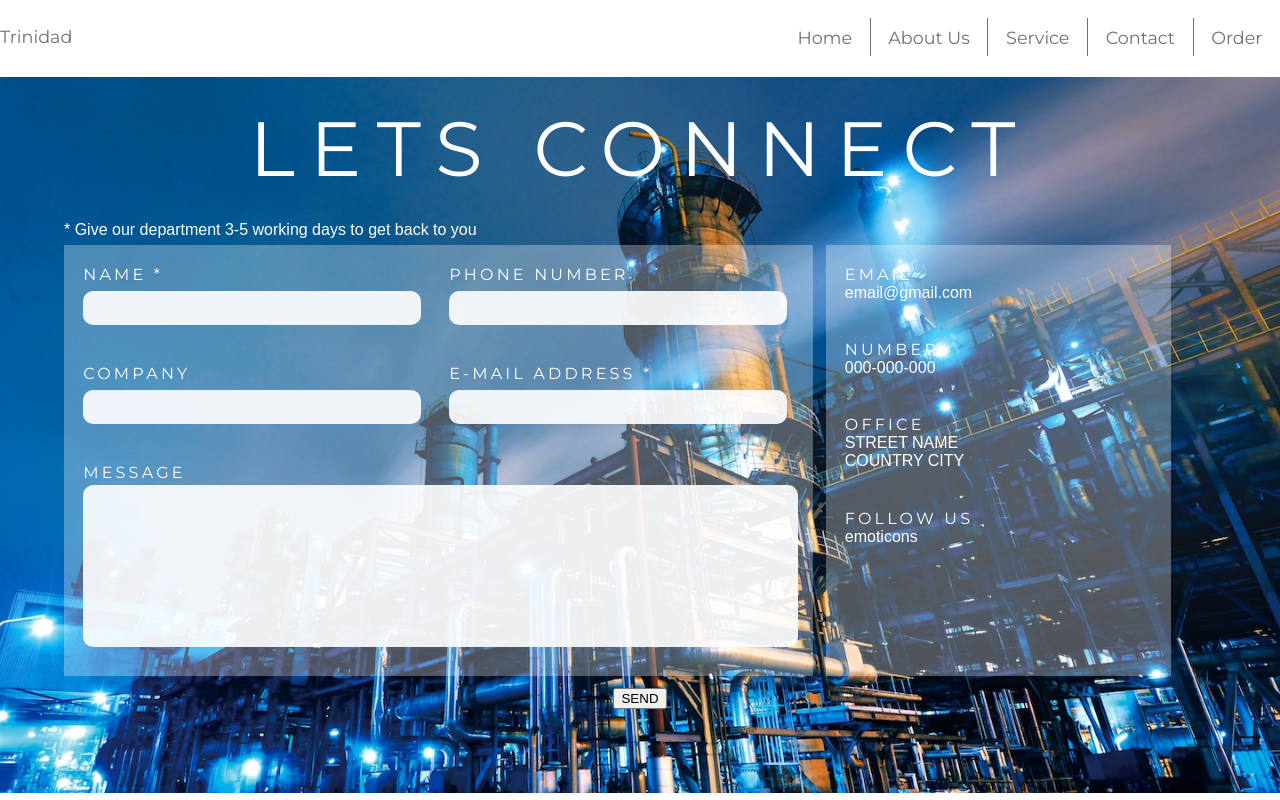
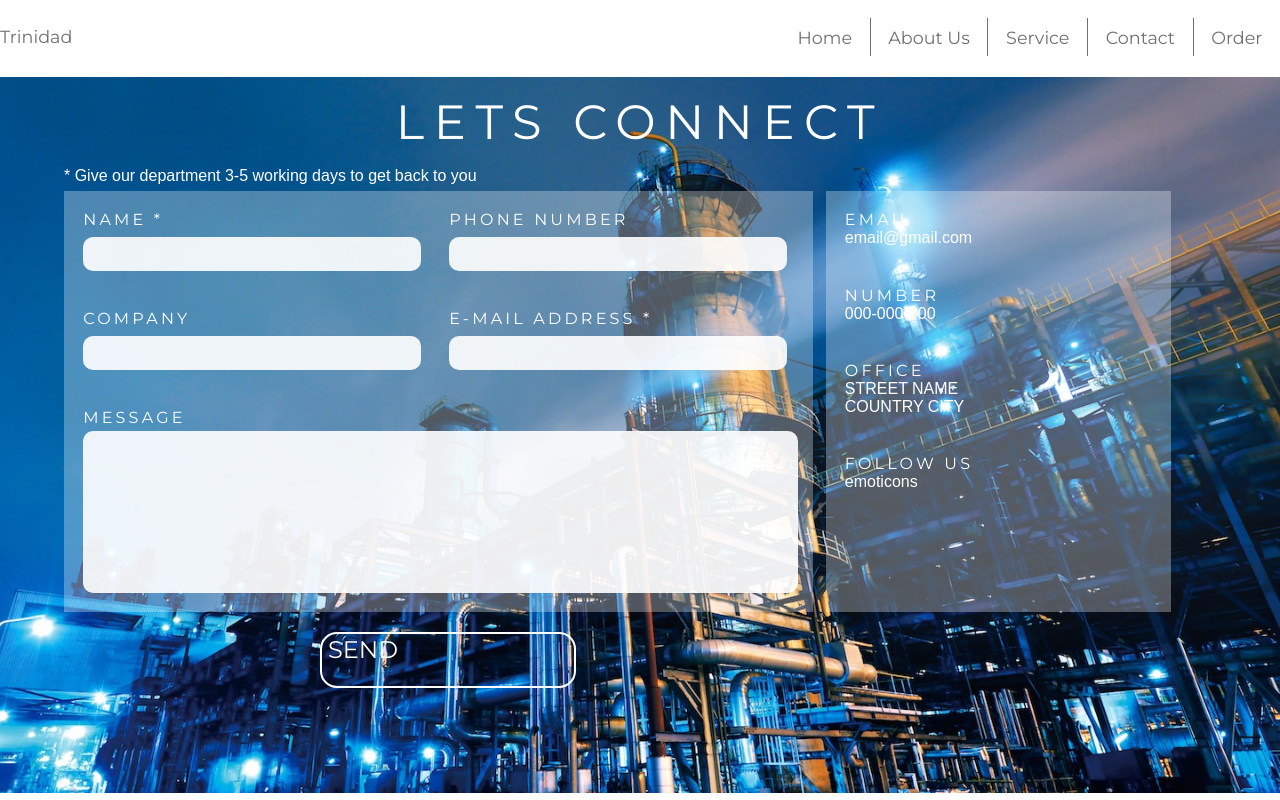
Before and after one commit to AurlinD/trinidad, a React (Create React App) app in the folder client/: page /contact in a window 1280 px wide. Built offline with nearby package versions, Linux system fonts and the light colour scheme.

Commit message:
updated header to be called nav bar, updated button css for contact

```diff
--- a/client/src/components/App.js
+++ b/client/src/components/App.js
@@ -1,6 +1,6 @@
 import React from "react";
 import { Router, Route, Switch } from "react-router-dom";
-import Header from "./Header";
+import Navigation from "./Navigation";
 import history from "./history";
 import Main from "./pages/Main";
 import AboutUs from "./pages/AboutUs";
@@ -13,7 +13,7 @@ const App = () => {
     <div className="ui container">
       <Router history={history}>
         <div className="container">
-          <Header />
+          <Navigation />
           <Switch>
             <Route path="/" exact component={Main} />
             <Route path="/about_us" exact component={AboutUs} />
--- a/client/src/components/Header.js
+++ b/client/src/components/Navigation.js
@@ -1,8 +1,8 @@
 import React from "react";
 import { Link } from "react-router-dom";
-import "./styles/header.css";
+import "./styles/navigation.css";
 
-export default function Header() {
+export default function Navigation() {
   return (
     <nav className="bar">
       <div className="left_menu">
--- a/client/src/components/pages/Contact.js
+++ b/client/src/components/pages/Contact.js
@@ -38,8 +38,6 @@ export default function Contact() {
                 <input className="message-field" type="text" />
               </div>
             </div>
-
-            {/* <button className="send-button">SEND</button> */}
           </div>
 
           <div className="right-box">
--- a/client/src/components/styles/contact.css
+++ b/client/src/components/styles/contact.css
@@ -12,8 +12,8 @@
 .header {
   text-align: center;
   color: white;
-  font-size: 6vw;
-  padding: 2vw 0;
+  font-size: 48px;
+  padding: 2vh 0;
   letter-spacing: 0.2em;
 }
 
@@ -22,7 +22,6 @@
   flex-direction: column;
   width: 90%;
   margin: 0 auto;
-  height: 70%;
 }
 
 .boxes {
@@ -89,12 +88,6 @@
   background: rgba(255, 255, 255, 0.9);
 }
 
-.send-button {
-  display: flex;
-  text-align: center;
-  margin: 1vw auto;
-}
-
 .right-box {
   margin: 0 1vw;
   width: 30%;
@@ -111,3 +104,28 @@
   font-family: sans-serif;
   letter-spacing: 0;
 }
+
+.send-button {
+  display: flex;
+  text-align: center;
+
+  background-color: transparent;
+  border-radius: 17px;
+  border: 2px solid #ffffff;
+  cursor: pointer;
+  min-width: 250px;
+  width: 20vw;
+  height: 7vh;
+  color: #ffffff;
+  font-size: 24px;
+  font-family: "Montserrat", sans-serif;
+  margin-left: 20vw;
+  margin-right: 2vw;
+  margin-top: 1.5vw;
+  margin-bottom: 1.5vw;
+}
+
+.send-button:hover {
+  background-color: #ffffff;
+  color: #3e5ba9;
+}
```
Also changed, not shown: client/src/components/styles/navigation.css (renamed from client/src/components/styles/header.css).
